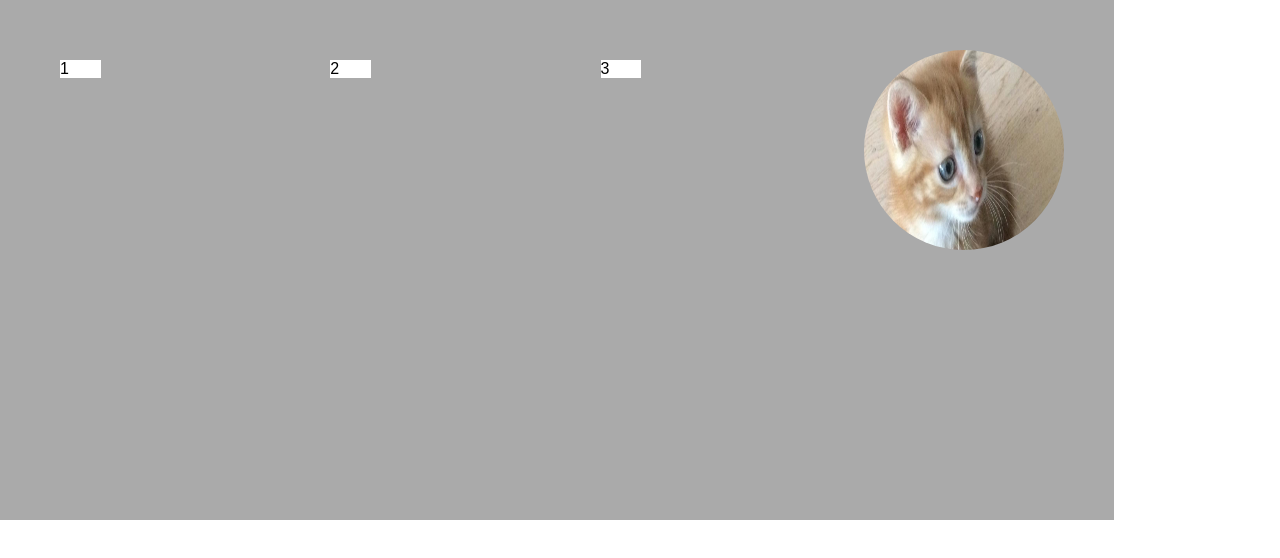
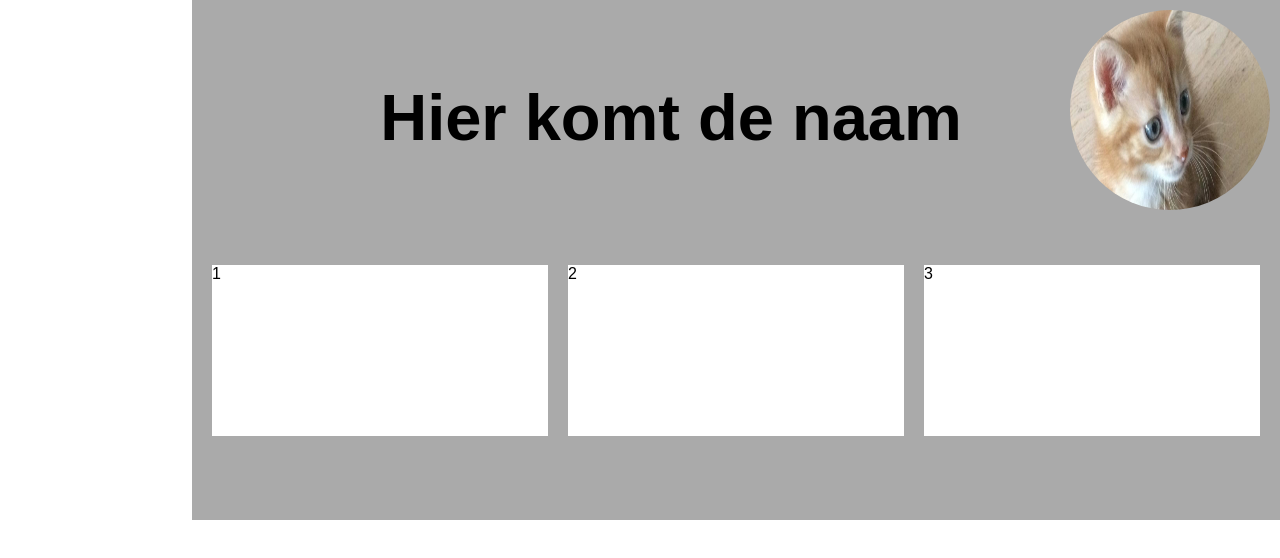
Before and after one commit to DaanMaat/MV-SD-Projectopdracht, a plain HTML site: page Projectopdracht/index.html in a window 1280 px wide. Drawn offline with Linux system fonts and the light colour scheme.

Commit message:
Header updated
Header updated

```diff
--- a/Projectopdracht/index.html
+++ b/Projectopdracht/index.html
@@ -11,11 +11,11 @@
 </head>
 
 <body>
-
     <div class="header">
         <div class="profile-picture">
             <img class="profile" src="Cheeto.jpg" alt="Profile Picture">
         </div>
+        <h1>Hier komt de naam</h1>
         <div class="info-container">
             <div class="info-box box1">1</div>
             <div class="info-box box2">2</div>
--- a/Projectopdracht/style.css
+++ b/Projectopdracht/style.css
@@ -14,9 +14,10 @@
 /* ---Header--- */
 .header{
     background-color: rgb(170, 170, 170);
-    width: 87%;
+    width: 85%;
     height: 65vh;
-    padding: 50px
+    padding: 10px;
+    float: right;
 }
 .profile{
     border-radius: 50%;
@@ -26,14 +27,13 @@
 }
 .info-container{
     display: grid;
-    width: 80%;
+    width: 100%;
+    padding-top: 30px;
 }
 .info-box{
     background-color: white;
-    width: 15%;;
+    height: 450%;
     margin: 10px;
-    grid-row-start: 1;
-    grid-row-end: 2;
 }
 .box1{
     grid-column-start:1 ;
@@ -47,3 +47,8 @@
     grid-column-start:3 ;
     grid-column-end:4 ;
 }
+h1{
+    font-size: 65px;
+    margin: 70px;
+    text-align: center;
+}
```
